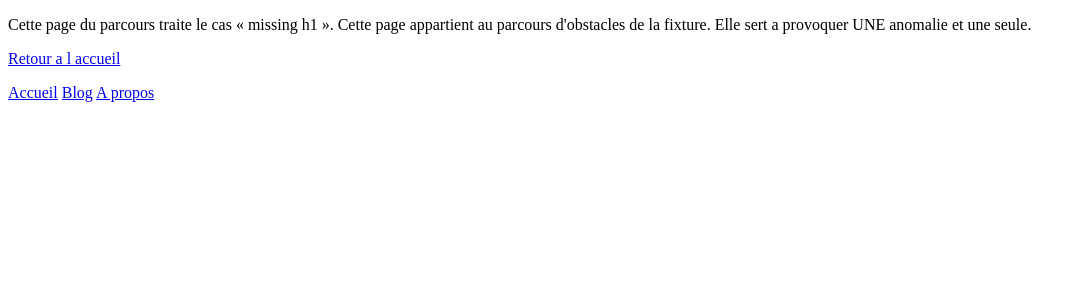
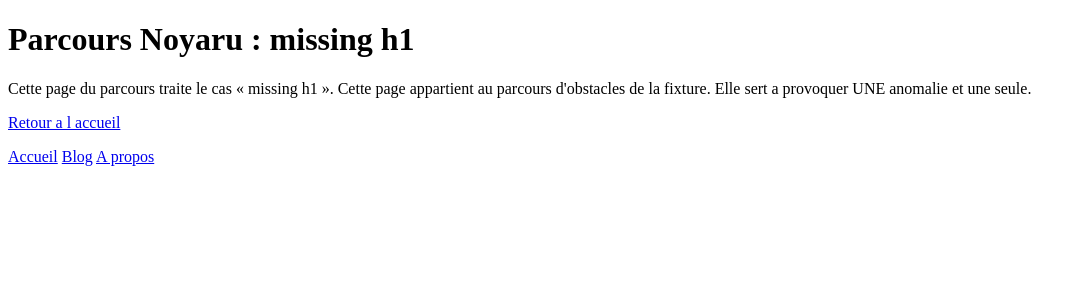
Before and after one commit to pployeraffiliation-a11y/noyaru-stack-next-app, a Next.js app: page /gauntlet/missing-h1 in a window 1280 px wide. Shown: the top 300 px of the page, without its empty margins (0-1086 px from the left). Built offline with nearby package versions, Linux system fonts and the light colour scheme.

Commit message:
fix(seo): missing_h1_indexable — app/gauntlet/missing-h1/page.tsx
Generated by Noyaru

```diff
--- a/app/gauntlet/missing-h1/page.tsx
+++ b/app/gauntlet/missing-h1/page.tsx
@@ -24,6 +24,7 @@ export const metadata = {
 export default function Page() {
   return (
     <main>
+      <h1>Parcours Noyaru : missing h1</h1>
       <p>Cette page du parcours traite le cas « missing h1 ». Cette page appartient au parcours d'obstacles de la fixture. Elle sert a provoquer UNE anomalie et une seule.</p>
       <p><a href="/">Retour a l accueil</a></p>
     </main>
```
